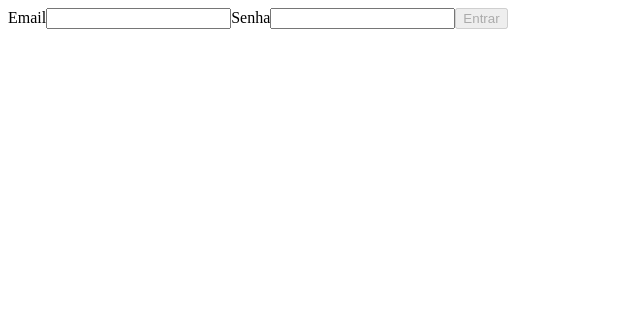
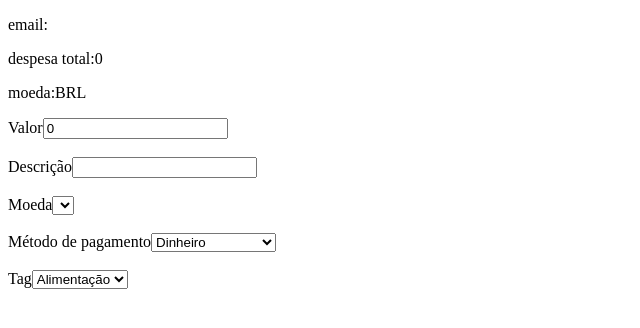
Before and after one commit to cae07/sd-013-a-project-trybewallet, a React (Create React App) app: page /carteira in a window 1280 px wide. Shown: the top 328 px of the page, without its empty margins (0-640 px from the left). Built offline with nearby package versions, Linux system fonts and the light colour scheme; no server answers.

Commit message:
requisitos 04 - 07

```diff
--- a/src/App.js
+++ b/src/App.js
@@ -1,12 +1,14 @@
 import React from 'react';
 import { Route, Switch } from 'react-router';
 import Login from './pages/Login';
+import Wallet from './pages/Wallet';
 
 class App extends React.Component {
   render() {
     return (
       <Switch>
-        <Route path="/" component={ Login } />
+        <Route exact path="/" component={ Login } />
+        <Route path="/carteira" component={ Wallet } />
       </Switch>
     );
   }
--- /dev/null
+++ b/src/actions/walletActions.js
@@ -0,0 +1,27 @@
+export const FAZ_O_FETCH = 'FAZ_O_FETCH';
+export const ERROR_FETCH = 'ERROR_FETCH';
+export const SUCCESS_FETCH = 'SUCCESS_FETCH';
+
+export const successFetch = (payload) => ({
+  type: SUCCESS_FETCH,
+  payload,
+});
+
+export const fazOFetch = () => ({
+  type: FAZ_O_FETCH,
+});
+
+export const errorFetch = () => ({
+  type: ERROR_FETCH,
+});
+
+export const fetchName = () => async (dispatch) => {
+  dispatch(fazOFetch());
+  try {
+    const res = await fetch('https://economia.awesomeapi.com.br/json/all');
+    const data = await res.json();
+    return dispatch(successFetch(data));
+  } catch (error) {
+    return dispatch(errorFetch());
+  }
+};
--- /dev/null
+++ b/src/components/Form.jsx
@@ -0,0 +1,88 @@
+import React, { Component } from 'react';
+import { connect } from 'react-redux';
+import PropTypes from 'prop-types';
+import InputMethod from './InputMethod';
+import InputMoeda from './InputMoeda';
+import InputTag from './InputTag';
+import InputValor from './InputValor';
+import { fetchName } from '../actions/walletActions';
+import InputDescricao from './InputDescricao';
+
+class Form extends Component {
+  constructor() {
+    super();
+    this.state = {
+      valor: 0,
+      pay: '',
+      tag: '',
+      moeda: '',
+      descricao: '',
+    };
+    this.HandleOnChange = this.HandleOnChange.bind(this);
+  }
+
+  componentDidMount() {
+    const { tokens } = this.props;
+    tokens();
+  }
+
+  componentDidUpdate() {
+    // const { listTokens } = this.props;
+  }
+
+  HandleOnChange({ target }) {
+    const { name, value } = target;
+    this.setState({
+      [name]: value,
+    });
+  }
+
+  render() {
+    const { valor, pay, tag, moeda, descricao } = this.state;
+    return (
+      <div>
+        <form>
+          <InputValor
+            onChange={ this.HandleOnChange }
+            valor={ valor }
+          />
+          <br />
+          <InputDescricao
+            onChange={ this.HandleOnChange }
+            descricao={ descricao }
+          />
+          <br />
+          <InputMoeda
+            onChange={ this.HandleOnChange }
+            moeda={ moeda }
+          />
+          <br />
+          <InputMethod
+            onChange={ this.HandleOnChange }
+            pay={ pay }
+          />
+          <br />
+          <InputTag
+            onChange={ this.HandleOnChange }
+            tag={ tag }
+          />
+        </form>
+      </div>
+    );
+  }
+}
+
+const mapStateToProps = (state) => ({
+  listTokens: state,
+});
+
+const mapDispatchToProps = (dispatch) => ({
+  tokens: () => dispatch(fetchName()),
+});
+
+Form.propTypes = {
+  tokens: PropTypes.func.isRequired,
+  // listTokens: PropTypes.shape().isRequired,
+};
+
+export default connect(mapStateToProps, mapDispatchToProps)(Form);
--- /dev/null
+++ b/src/components/Header.jsx
@@ -0,0 +1,50 @@
+import React, { Component } from 'react';
+import { connect } from 'react-redux';
+import PropTypes from 'prop-types';
+
+class Header extends Component {
+  render() {
+    const { infoHeaderEmail, despesaTotal, moeda } = this.props;
+    return (
+      <div>
+        <p
+          data-testid="email-field"
+        >
+          email:
+          { infoHeaderEmail }
+        </p>
+        <p
+          data-testid="total-field"
+        >
+          despesa total:
+          { despesaTotal }
+        </p>
+        <p
+          data-testid="header-currency-field"
+        >
+          moeda:
+          { moeda }
+        </p>
+      </div>
+    );
+  }
+}
+
+Header.propTypes = {
+  infoHeaderEmail: PropTypes.string.isRequired,
+  despesaTotal: PropTypes.number,
+  moeda: PropTypes.string,
+};
+
+Header.defaultProps = {
+  despesaTotal: 0,
+  moeda: 'BRL',
+};
+
+const mapStateToProps = (state) => ({
+  infoHeaderEmail: state.user.email,
+  despesaTotal: state.expenses,
+  moeda: state.wallet.currencies.code,
+});
+
+export default connect(mapStateToProps)(Header);
--- /dev/null
+++ b/src/components/InputDescricao.jsx
@@ -0,0 +1,28 @@
+import React, { Component } from 'react';
+import PropTypes from 'prop-types';
+
+class InputDescricao extends Component {
+  render() {
+    const { onChange, descricao } = this.props;
+    return (
+      <div>
+        <label htmlFor="input-descricao">
+          Descrição
+          <input
+            type="text"
+            onChange={ onChange }
+            value={ descricao }
+            id="input-descricao"
+          />
+        </label>
+      </div>
+    );
+  }
+}
+
+InputDescricao.propTypes = {
+  onChange: PropTypes.func.isRequired,
+  descricao: PropTypes.string.isRequired,
+};
+
+export default InputDescricao;
--- /dev/null
+++ b/src/components/InputMethod.jsx
@@ -0,0 +1,29 @@
+import React, { Component } from 'react';
+import PropTypes from 'prop-types';
+
+class InputMethod extends Component {
+  render() {
+    const { onChange, pay } = this.props;
+    return (
+      <div>
+        <label
+          htmlFor="pay"
+        >
+          Método de pagamento
+          <select name="pay" value={ pay } onChange={ onChange } id="pay">
+            <option value="Dinheiro">Dinheiro</option>
+            <option value="Cartão de crédito">Cartão de crédito</option>
+            <option value="Cartão de débito">Cartão de débito</option>
+          </select>
+        </label>
+      </div>
+    );
+  }
+}
+
+InputMethod.propTypes = {
+  onChange: PropTypes.func.isRequired,
+  pay: PropTypes.string.isRequired,
+};
+
+export default InputMethod;
--- /dev/null
+++ b/src/components/InputMoeda.jsx
@@ -0,0 +1,32 @@
+import React, { Component } from 'react';
+import PropTypes from 'prop-types';
+
+class InputMoeda extends Component {
+  render() {
+    const { onChange, moeda } = this.props;
+    return (
+      <div>
+        <label
+          htmlFor="input-moeda"
+        >
+          Moeda
+          <select
+            name="moeda"
+            value={ moeda }
+            onChange={ onChange }
+            id="input-moeda"
+          >
+            Moeda
+          </select>
+        </label>
+      </div>
+    );
+  }
+}
+
+InputMoeda.propTypes = {
+  onChange: PropTypes.func.isRequired,
+  moeda: PropTypes.string.isRequired,
+};
+
+export default InputMoeda;
--- /dev/null
+++ b/src/components/InputTag.jsx
@@ -0,0 +1,31 @@
+import React, { Component } from 'react';
+import PropTypes from 'prop-types';
+
+class InputTag extends Component {
+  render() {
+    const { tag, onChange } = this.props;
+    return (
+      <div>
+        <label
+          htmlFor="tag"
+        >
+          Tag
+          <select name="tag" value={ tag } onChange={ onChange } id="tag">
+            <option value="alimentacao">Alimentação</option>
+            <option value="lazer">Lazer</option>
+            <option value="trasbalho">Trabalho</option>
+            <option value="transporte">Transporte</option>
+            <option value="saude">Saúde</option>
+          </select>
+        </label>
+      </div>
+    );
+  }
+}
+
+InputTag.propTypes = {
+  onChange: PropTypes.func.isRequired,
+  tag: PropTypes.string.isRequired,
+};
+
+export default InputTag;
--- /dev/null
+++ b/src/components/InputValor.jsx
@@ -0,0 +1,31 @@
+import React, { Component } from 'react';
+import PropTypes from 'prop-types';
+
+class InputValor extends Component {
+  render() {
+    const { onChange, valor } = this.props;
+    return (
+      <div>
+        <label
+          htmlFor="input-valor"
+        >
+          Valor
+          <input
+            type="text"
+            id="input-valor"
+            value={ valor }
+            name="valor"
+            onChange={ onChange }
+          />
+        </label>
+      </div>
+    );
+  }
+}
+
+InputValor.propTypes = {
+  onChange: PropTypes.func.isRequired,
+  valor: PropTypes.number.isRequired,
+};
+
+export default InputValor;
--- a/src/pages/Wallet.js
+++ b/src/pages/Wallet.js
@@ -1,8 +1,15 @@
 import React from 'react';
+import Form from '../components/Form';
+import Header from '../components/Header';
 
 class Wallet extends React.Component {
   render() {
-    return <div>TrybeWallet</div>;
+    return (
+      <section>
+        <Header />
+        <Form />
+      </section>
+    );
   }
 }
 
--- a/src/reducers/user.js
+++ b/src/reducers/user.js
@@ -3,6 +3,7 @@ import { CLICK_ENTER } from '../actions/userActions';
 
 const initialState = {
   email: '',
+  despesa: 0,
 };
 
 function user(state = initialState, action) {
--- a/src/reducers/wallet.js
+++ b/src/reducers/wallet.js
@@ -1,14 +1,19 @@
 // Esse reducer será responsável por tratar o todas as informações// Esse reducer será responsável por tratar as informações da pessoa usuária
-import { } from '../actions';
+import { SUCCESS_FETCH } from '../actions/walletActions';
 
 const initialState = {
   currencies: [],
   expenses: [],
+  tokens: '',
 
 };
 
 function wallet(state = initialState, { type, payload }) {
   switch (type) {
+  case SUCCESS_FETCH:
+    return {
+      ...state, tokens: { ...payload },
+    };
   default:
     return state;
   }
```
